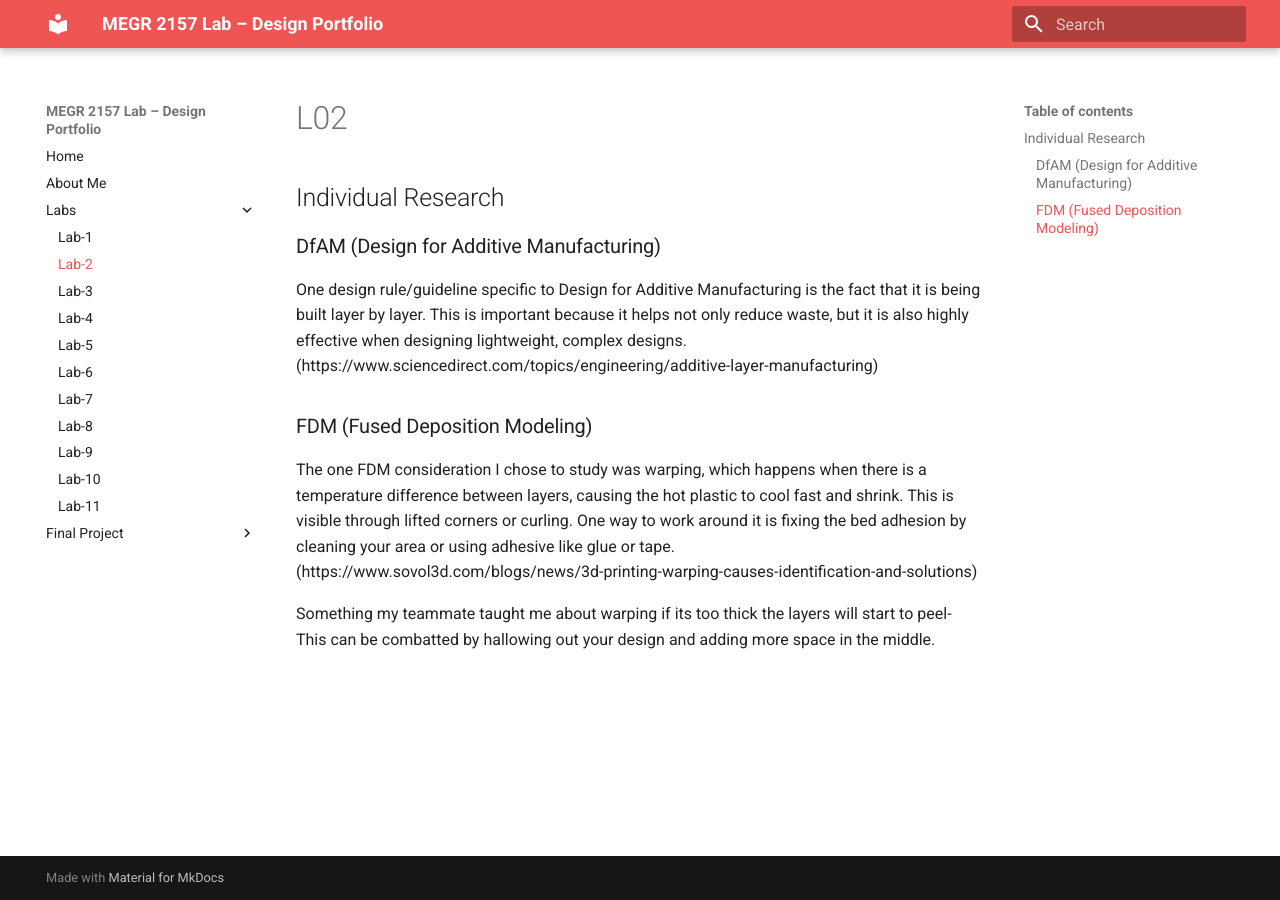
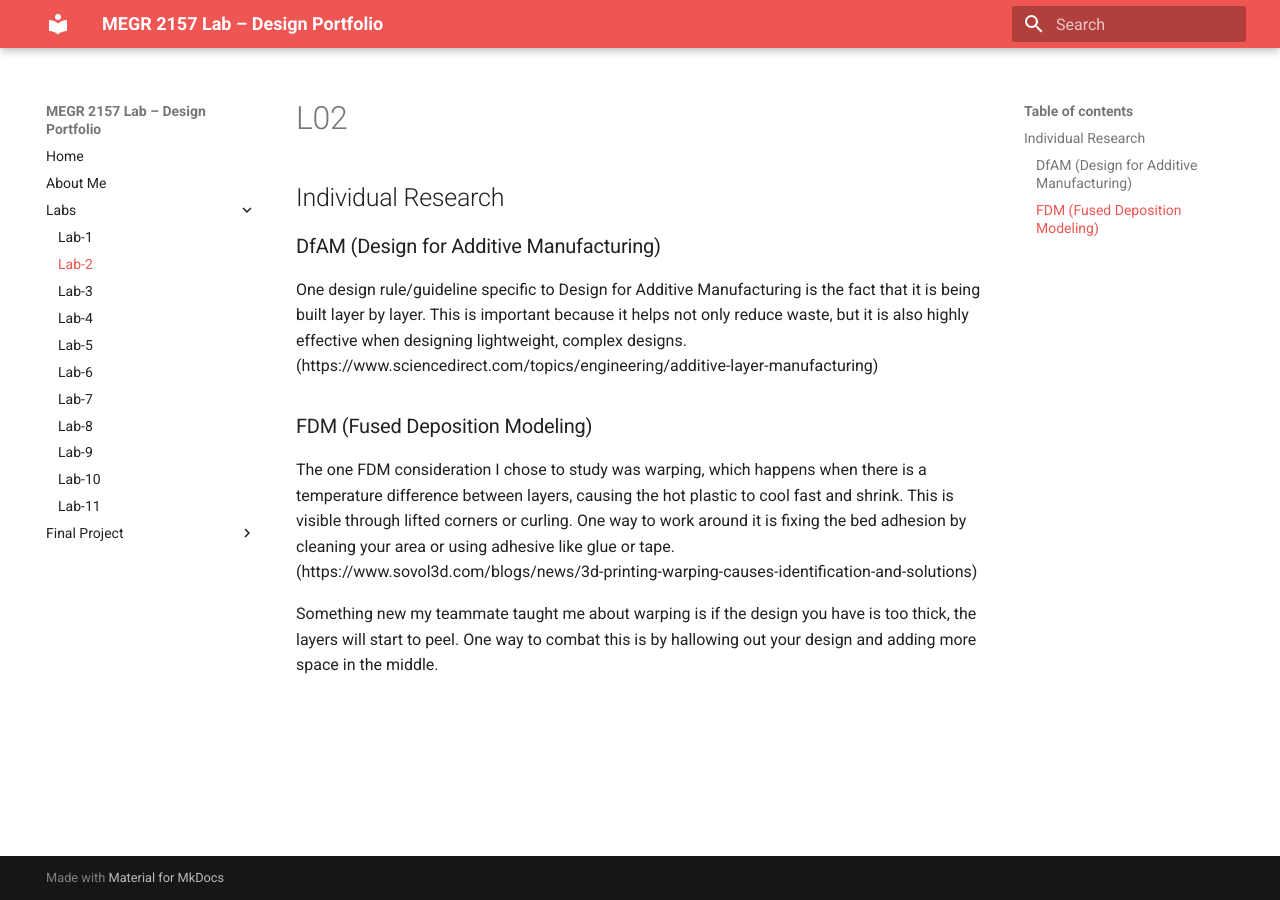
Before and after one commit to CandyVas/Candy-Vasquez-Portfolio-Lab, an MkDocs documentation site: the page built from docs/Labs/L02/index.md, in a window 1280 px wide. Built offline with MkDocs 1.6.1 and Material for MkDocs 9.7.7, drawn with Linux system fonts in a browser that asks for light colours.

Commit message:
Improve clarity on warping and design thickness
Clarified explanation about warping and added a solution for thick designs.

```diff
--- a/docs/Labs/L02/index.md
+++ b/docs/Labs/L02/index.md
@@ -10,4 +10,4 @@ One design rule/guideline specific to Design for Additive Manufacturing is the f
 
 The one FDM consideration I chose to study was warping, which happens when there is a temperature difference between layers, causing the hot plastic to cool fast and shrink. This is visible through lifted corners or curling. One way to work around it is fixing the bed adhesion by cleaning your area or using adhesive like glue or tape. (https://www.sovol3d.com/blogs/news/3d-printing-warping-causes-identification-and-solutions)
 
-Something my teammate taught me about warping if its too thick the layers will start to peel- This can be combatted by hallowing out your design and adding more space in the middle.
+Something new my teammate taught me about warping is if the design you have is too thick, the layers will start to peel. One way to combat this is by hallowing out your design and adding more space in the middle.
```
